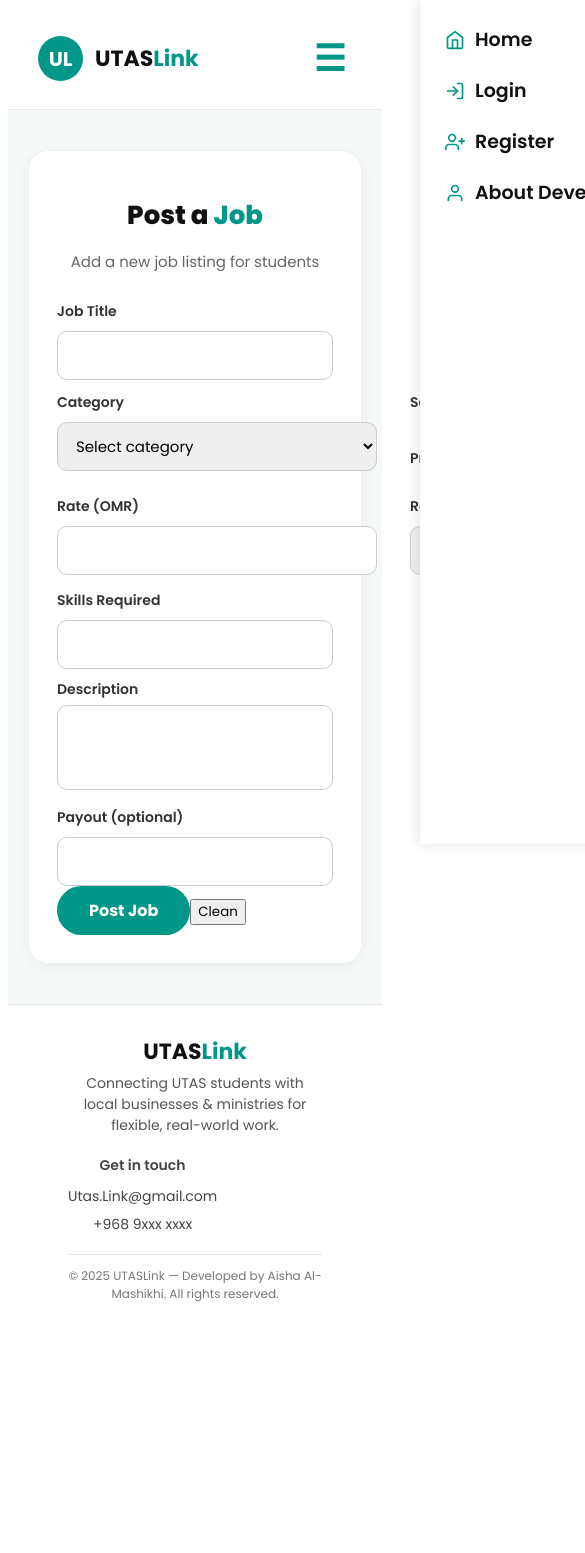
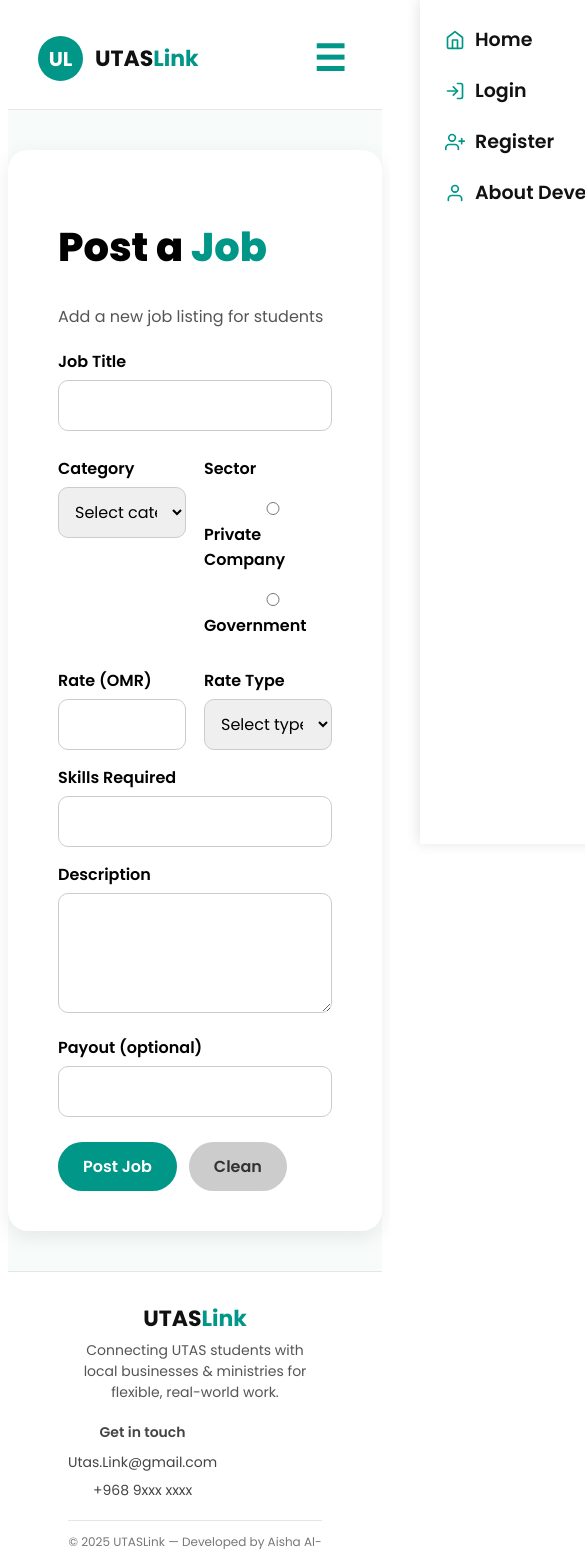
Before and after one commit to Aisha-Ahmed-Al-Mashikhi/utas-link-project, a React (Create React App) app in the folder client/: page /post-job in a window 390 px wide. Shown: the top 1553 px of the page, 585 px wide, since content can reach past the window. Before the commit the page ends 1341 px from the top, so only its background shows below. Built offline with nearby package versions, Linux system fonts and the light colour scheme.

Commit message:
Update PostJob.css

```diff
--- a/client/src/Styles/PostJob.css
+++ b/client/src/Styles/PostJob.css
@@ -1,28 +1,22 @@
 .postjob-page {
-  background-color: #f5faf8;
-  min-height: 100vh;
+  background: #f7fbf9;
+  padding: 40px 0;
   display: flex;
   justify-content: center;
-  align-items: center;
-  padding: 40px 20px;
+  font-family: "Quicksand", sans-serif;
 }
 
 .postjob-card {
-  background: #ffffff;
+  width: 850px;
+  background: white;
+  padding: 40px 50px;
   border-radius: 20px;
-  box-shadow: 0px 4px 20px rgba(0, 0, 0, 0.05);
-  border: 1px solid rgba(0, 0, 0, 0.06);
-  padding: 45px 50px;
-  width: 100%;
-  max-width: 1100px;
+  box-shadow: 0 6px 20px rgba(0,0,0,0.08);
 }
 
 .page-title {
-  font-size: 32px;
+  font-size: 2.5rem;
   font-weight: 800;
-  color: #111;
-  margin-bottom: 6px;
-  text-align: center;
 }
 
 .accent {
@@ -30,147 +24,73 @@
 }
 
 .page-sub {
-  color: #666;
-  margin-bottom: 28px;
-  font-size: 15px;
-  text-align: center;
+  margin-bottom: 20px;
+  color: #555;
+}
+
+label {
+  font-weight: 600;
+  margin-top: 15px;
+  display: block;
+}
+
+input, select, textarea {
+  width: 100%;
+  padding: 12px;
+  margin-top: 6px;
+  border-radius: 10px;
+  border: 1px solid #ccc;
+  font-size: 1rem;
+}
+
+textarea {
+  height: 120px;
+}
+
+.error {
+  color: red;
+  font-size: 0.9rem;
+  margin-top: 3px;
 }
 
 .row-flex {
   display: flex;
-  flex-wrap: wrap;
   gap: 18px;
-  justify-content: space-between;
+  margin-top: 10px;
 }
 
 .col-half {
   flex: 1;
-  min-width: 320px;
-  display: flex;
-  flex-direction: column;
 }
 
-.row-flex .col-half:first-child {
-  margin-right: 15px;
-}
-
-.postjob-card label {
-  font-weight: 600;
-  font-size: 14px;
-  color: #333;
-  margin-bottom: 5px;
-}
-
-.postjob-card input,
-.postjob-card select,
-.postjob-card textarea {
-  width: 100%;
-  padding: 12px 14px;
-  border-radius: 10px;
-  border: 1.5px solid #ccc;
-  font-size: 15px;
-  transition: border 0.2s ease;
-}
-
-.postjob-card input:focus,
-.postjob-card select:focus,
-.postjob-card textarea:focus {
-  border-color: #009688;
-  outline: none;
-}
-
-.postjob-card textarea {
-  resize: none;
-  height: 85px;
-}
-
-.actions {
+.btn-row {
+  margin-top: 25px; /* 🔥 ينزل الزر شوي */
   display: flex;
-  gap: 18px;
-  margin-top: 25px;
-  justify-content: center;
+  gap: 12px;
 }
 
 .btn-primary {
-  background-color: #009688;
-  color: #fff;
+  background: #009688;
+  color: white;
+  padding: 12px 25px;
+  border-radius: 30px;
   border: none;
-  border-radius: 30px;
-  padding: 12px 32px;
-  font-weight: 700;
-  font-size: 16px;
+  font-size: 1rem;
   cursor: pointer;
-  transition: 0.3s;
+  font-weight: 600;
 }
 
-.btn-primary:hover {
-  background-color: #00796b;
+.btn-clean {
+  background: #cccccc;
+  color: #333;
+  padding: 12px 25px;
+  border-radius: 30px;
+  border: none;
+  font-size: 1rem;
+  cursor: pointer;
+  font-weight: 600;
 }
 
-.btn-ghost {
-  background: #fff;
-  color: #333;
-  border: 1.5px solid #ccc;
-  border-radius: 30px;
-  padding: 12px 32px;
-  font-weight: 700;
-  font-size: 16px;
-  cursor: pointer;
-  transition: 0.3s;
+.btn-clean:hover {
+  background: #b9b9b9;
 }
-
-.btn-ghost:hover {
-  background: #f8f8f8;
-}
-
-@media (max-width: 768px) {
-  .postjob-card {
-    padding: 28px;
-  }
-
-  .page-title {
-    font-size: 26px;
-  }
-}
-
-/* -------- Corrected Radio Buttons Layout (Sector) -------- */
-
-/* Sector inline radio buttons */
-.sector-inline {
-  display: flex;
-  align-items: center;
-  gap: 15px;
-  height: 48px; /* same as select height */
-  margin-top: 2px;
-}
-
-.sector-box-inline {
-  display: flex;
-  align-items: center;
-  gap: 10px;
-  padding: 0 14px;
-  border-radius: 10px;
-  background: #ffffff;
-  border: 1.5px solid #ccc;
-  height: 48px;
-  cursor: pointer;
-  transition: 0.2s ease;
-}
-
-.sector-box-inline:hover {
-  border-color: #009688;
-  background: #f0fdfb;
-}
-
-.sector-box-inline input[type="radio"] {
-  accent-color: #009688;
-  width: 18px;
-  height: 18px;
-  cursor: pointer;
-}
-
-.sector-box-inline span {
-  font-size: 15px;
-  color: #333;
-  font-weight: 500;
-}
```
